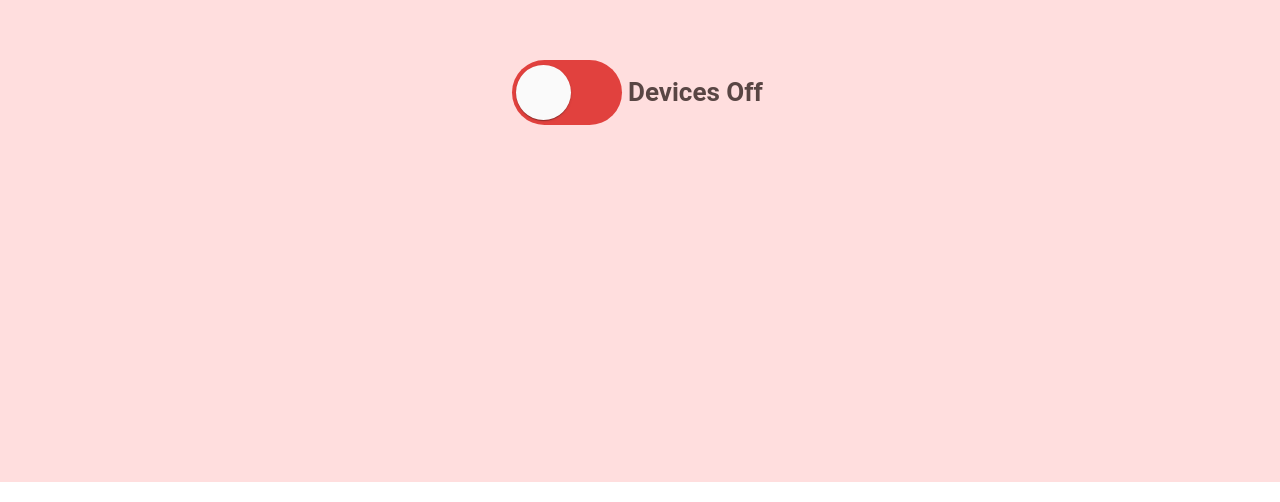
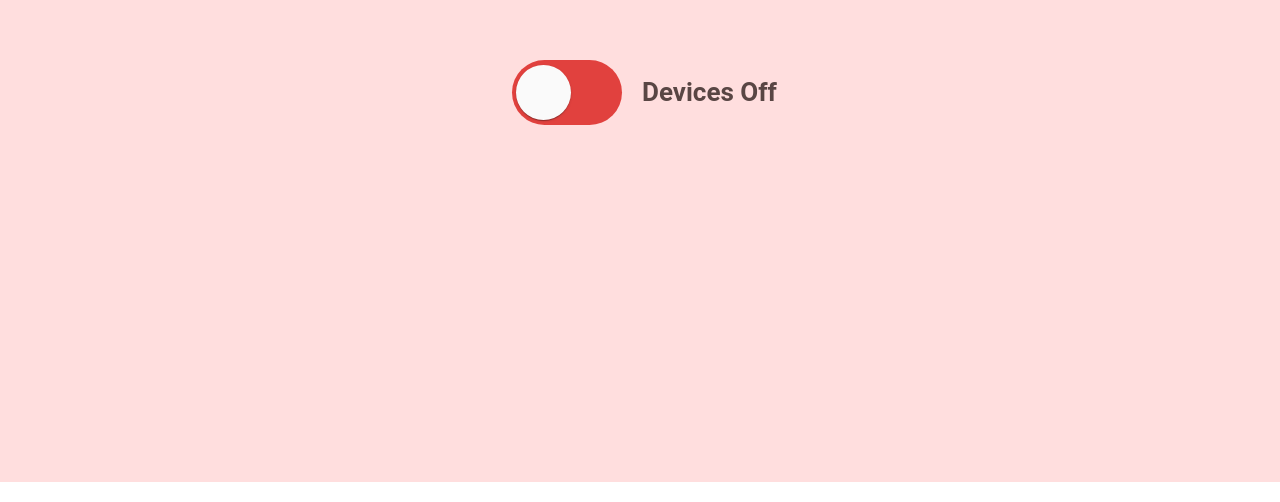
Before and after one commit to praveen-barawal/angular-animation, an Angular app: page / in a window 1280 px wide. Shown: the part 298-800 px from the top of the page. Built offline with nearby package versions, Linux system fonts and the light colour scheme.

Commit message:
1 file modified

```diff
--- a/src/styles.scss
+++ b/src/styles.scss
@@ -60,7 +60,7 @@ body {
     position: absolute;
     width: 178px;
     top: -13px;
-    left:106px;
+    left:120px;
     font-weight: 700;
     font-size: 26px;
     color:rgb(89, 70, 68) !important;
```
